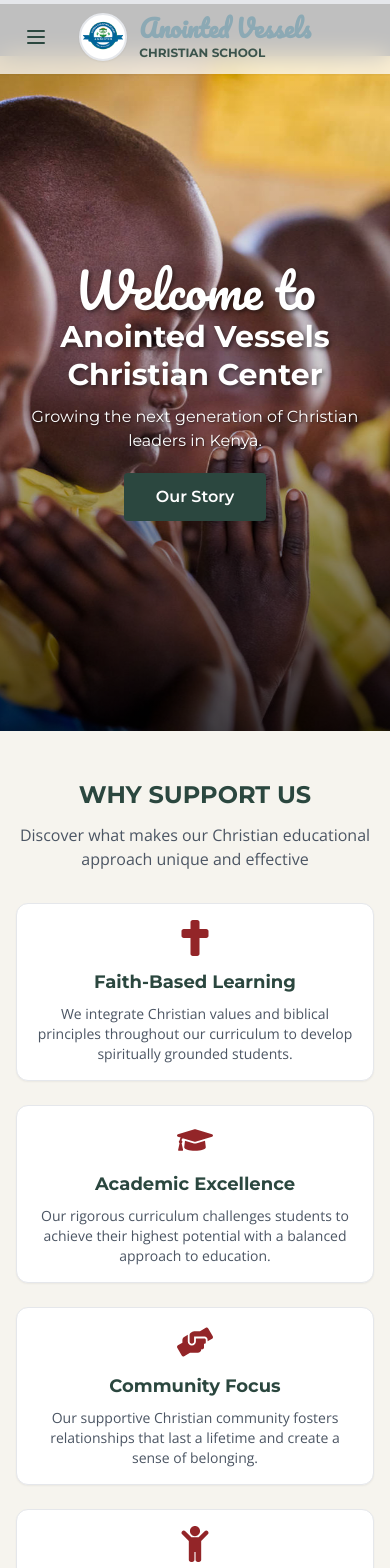
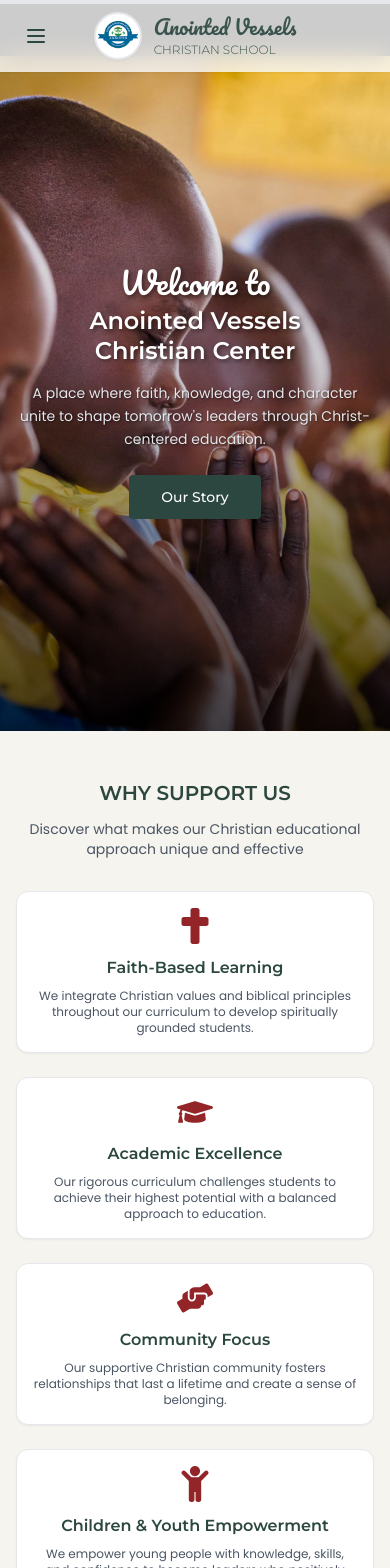
Before and after one commit to WatchDog386/anointed, a React (Vite) app: page / in a window 390 px wide. Shown: the top 1568 px of the page. Built offline with nearby package versions, Linux system fonts and the light colour scheme.

Commit message:
updated hero.jsx,navbar.jsx

```diff
--- a/src/components/Hero.jsx
+++ b/src/components/Hero.jsx
@@ -130,8 +130,7 @@ const Hero = () => {
         `}</style>
       </Helmet>
 
-      {/* === HERO SECTION - Updated for mobile centering and desktop bottom-left === */}
-      {/* items-center on small screens, md:items-end on medium screens and up */}
+      {/* === HERO SECTION - Reduced font sizes and unbolded text === */}
       <section className="relative w-full min-h-[80vh] flex items-center md:items-end justify-start text-white overflow-hidden">
         {heroImages.map((img, idx) => (
           <motion.div
@@ -150,59 +149,53 @@ const Hero = () => {
         ))}
         <div className="absolute inset-0 z-10 bg-gradient-to-b from-transparent via-black/20 to-black/70"></div>
 
-        {/* Text container:
-          - Default (mobile/tablet): text-center, mx-auto (centered)
-          - Medium screen (md:): text-left, md:mx-0 (bottom-left alignment)
-          - Note: Added md:pb-20 for bottom padding on desktop alignment.
-        */}
+        {/* Text container */}
         <div className="relative z-20 w-full px-4 sm:px-8 md:px-12 lg:px-16 py-12 md:py-0 pb-12 sm:pb-16 md:pb-20 lg:pb-24 max-w-4xl text-center mx-auto md:text-left md:mx-0">
           <motion.div
             initial="hidden"
             animate="visible"
             variants={staggerContainer}
-            className="space-y-1 sm:space-y-2 md:space-y-3"
+            className="space-y-2 sm:space-y-3 md:space-y-4"
           >
-            {/* Welcome to text - Large script font, non-bold weight */}
+            {/* Welcome to text - Reduced size and unbolded */}
             <motion.h1
               variants={fadeIn}
-              className="text-5xl sm:text-6xl md:text-7xl lg:text-8xl xl:text-9xl font-normal leading-[1] text-white select-none font-script"
+              className="text-3xl sm:text-4xl md:text-5xl lg:text-6xl font-normal leading-[1] text-white select-none font-script"
               style={{
                 textShadow: '2px 2px 4px rgba(0,0,0,0.5)',
-                // Custom style to ensure it's not bold if font-normal isn't enough
                 fontWeight: '400'
               }}
             >
               Welcome to
             </motion.h1>
 
-            {/* School name - Bold Montserrat font */}
+            {/* School name - Reduced size and unbolded */}
             <motion.h2
               variants={fadeIn}
-              className="text-3xl sm:text-4xl md:text-5xl lg:text-6xl xl:text-7xl font-bold font-montserrat leading-tight text-white select-none"
+              className="text-2xl sm:text-3xl md:text-4xl lg:text-5xl font-semibold font-montserrat leading-tight text-white select-none"
               style={{
                 textShadow: '2px 2px 4px rgba(0,0,0,0.5)',
-                fontWeight: '700'
+                fontWeight: '600'
               }}
             >
               Anointed Vessels <br />
               Christian Center
             </motion.h2>
 
-            {/* Sub-description - Regular weight text, no bold applied */}
+            {/* Sub-description - Reduced size and unbolded */}
             <motion.p
               variants={fadeIn}
-              className="text-base sm:text-lg md:text-xl font-normal font-montserrat text-white pt-2 sm:pt-3 md:pt-4"
+              className="text-sm sm:text-base md:text-lg font-normal font-poppins text-gray-200 pt-2 sm:pt-3 md:pt-4 leading-relaxed"
               style={{ textShadow: '1px 1px 2px rgba(0,0,0,0.5)' }}
             >
-              Growing the next generation of Christian leaders in Kenya.
+              A place where faith, knowledge, and character unite to shape tomorrow's leaders through Christ-centered education.
             </motion.p>
 
-
-            <motion.div variants={fadeIn} className="pt-4 sm:pt-6 md:pt-8">
+            <motion.div variants={fadeIn} className="pt-4 sm:pt-5 md:pt-6">
               <button
                 onClick={() => navigate("/about/our-story")}
-                className="cta-button bg-accent hover:bg-accent/90 text-white font-bold py-2 px-6 sm:py-3 sm:px-8 rounded-lg transition-all duration-300 font-montserrat text-base sm:text-lg"
-                style={{ fontWeight: '600' }}
+                className="cta-button bg-accent hover:bg-accent/90 text-white font-semibold py-2 px-6 sm:py-2.5 sm:px-7 rounded-lg transition-all duration-300 font-montserrat text-sm sm:text-base"
+                style={{ fontWeight: '500' }}
               >
                 Our Story
               </button>
@@ -210,8 +203,6 @@ const Hero = () => {
           </motion.div>
         </div>
       </section>
-
-      {/* --- */}
 
       {/* === WHY SUPPORT US === */}
       <section className="w-full py-12 sm:py-16 bg-light">
@@ -223,10 +214,10 @@ const Hero = () => {
             viewport={{ once: true, margin: "-100px" }}
             variants={fadeIn}
           >
-            <h2 className="text-2xl sm:text-3xl font-bold text-primary font-montserrat mb-3 sm:mb-4">
+            <h2 className="text-xl sm:text-2xl md:text-3xl font-semibold text-primary font-montserrat mb-3 sm:mb-4">
               WHY SUPPORT US
             </h2>
-            <p className="text-base sm:text-lg text-gray-600 max-w-2xl mx-auto font-sans">
+            <p className="text-sm sm:text-base text-gray-600 max-w-2xl mx-auto font-poppins font-normal">
               Discover what makes our Christian educational approach unique and effective
             </p>
           </motion.div>
@@ -245,10 +236,10 @@ const Hero = () => {
                 variants={fadeIn}
               >
                 <div className="mb-3 flex justify-center">{feature.icon}</div>
-                <h3 className="text-lg sm:text-xl font-bold text-primary font-montserrat mb-2 sm:mb-3">
+                <h3 className="text-base sm:text-lg font-semibold text-primary font-montserrat mb-2 sm:mb-3">
                   {feature.title}
                 </h3>
-                <p className="text-gray-600 text-sm font-sans">
+                <p className="text-gray-600 text-xs sm:text-sm font-poppins font-normal">
                   {feature.description}
                 </p>
               </motion.div>
@@ -256,8 +247,6 @@ const Hero = () => {
           </motion.div>
         </div>
       </section>
-
-      {/* --- */}
 
       {/* === CTA CARDS SECTION === */}
       <section className="w-full py-0">
@@ -277,18 +266,18 @@ const Hero = () => {
                   idx === 1 ? "bg-primary bg-opacity-90" : "bg-black bg-opacity-50"
                 }`}
               >
-                <h3 className="text-xl sm:text-2xl font-bold mb-3 sm:mb-4 text-center font-montserrat">
+                <h3 className="text-lg sm:text-xl font-semibold mb-3 sm:mb-4 text-center font-montserrat">
                   {cta.title}
                 </h3>
                 {cta.description && (
-                  <p className="text-xs sm:text-sm mb-3 sm:mb-4 text-center max-w-xs font-sans">
+                  <p className="text-xs sm:text-sm mb-3 sm:mb-4 text-center max-w-xs font-poppins font-normal">
                     {cta.description}
                   </p>
                 )}
                 {cta.buttonText && (
                   <button
                     onClick={cta.onClick}
-                    className="bg-white text-secondary font-semibold py-2 px-4 sm:py-2 sm:px-6 rounded-full hover:bg-accent hover:text-white transition-all duration-300 font-montserrat text-sm sm:text-base"
+                    className="bg-white text-secondary font-medium py-2 px-4 sm:py-2 sm:px-6 rounded-full hover:bg-accent hover:text-white transition-all duration-300 font-montserrat text-sm sm:text-base"
                   >
                     {cta.buttonText}
                   </button>
@@ -304,8 +293,6 @@ const Hero = () => {
         </div>
       </section>
 
-      {/* --- */}
-
       {/* === MISSION SECTION === */}
       <section className="w-full py-8 sm:py-12 bg-light">
         <div className="container mx-auto px-4 sm:px-6 lg:px-8">
@@ -313,16 +300,16 @@ const Hero = () => {
             {missionSections.map((section, idx) => (
               <div key={idx} className="text-center p-4 sm:p-6">
                 <div className="mb-3 sm:mb-4 flex justify-center">{section.icon}</div>
-                <h3 className="text-lg sm:text-xl font-bold text-primary font-montserrat mb-2 sm:mb-3">
+                <h3 className="text-base sm:text-lg font-semibold text-primary font-montserrat mb-2 sm:mb-3">
                   {section.title}
                 </h3>
-                <p className="text-gray-600 text-sm font-sans">{section.description}</p>
+                <p className="text-gray-600 text-xs sm:text-sm font-poppins font-normal">{section.description}</p>
               </div>
             ))}
           </div>
 
           <div className="text-center mb-8 sm:mb-12 max-w-4xl mx-auto">
-            <p className="text-sm sm:text-base md:text-lg text-gray-700 font-sans">
+            <p className="text-xs sm:text-sm md:text-base text-gray-700 font-poppins font-normal">
               Anointed Vessels Christian School (AVCS) is a Christian boarding school in Kenya. AVCS was established following the HIV/AIDS crisis when our founders received God's call to serve vulnerable and orphaned children. By offering love, nourishment, and a Christian education, we are growing faithful leaders who will carry His message throughout the world.
             </p>
           </div>
--- a/src/components/Navbar.jsx
+++ b/src/components/Navbar.jsx
@@ -60,7 +60,7 @@ export default function Navbar() {
           {isMobile ? (
             <>
               <button
-                className="w-full flex justify-between items-center px-3 py-2.5 font-medium text-primary text-left hover:bg-light/50 rounded-lg transition-all duration-200"
+                className="w-full flex justify-between items-center px-3 py-2.5 font-normal text-primary text-left hover:bg-accent/10 hover:text-accent rounded-lg transition-all duration-200"
                 onClick={() => setOpenSubmenu(isSubmenuOpen ? null : item.id)}
                 aria-expanded={isSubmenuOpen}
               >
@@ -89,8 +89,8 @@ export default function Navbar() {
                       className={({ isActive }) =>
                         `block px-3 py-2 text-xs font-poppins rounded-lg transition-all duration-200 ${
                           isActive
-                            ? "text-secondary bg-light/50"
-                            : "text-gray-700 hover:text-accent hover:bg-light/30"
+                            ? "text-secondary bg-accent/10"
+                            : "text-gray-700 hover:text-accent hover:bg-accent/5"
                         }`
                       }
                       onClick={() => {
@@ -106,11 +106,11 @@ export default function Navbar() {
             </>
           ) : (
             <>
-              <button className="relative px-3 py-2 font-medium text-primary hover:text-accent flex items-center gap-1 transition-all duration-200 group-hover:bg-light/50 rounded-lg whitespace-nowrap">
+              <button className="relative px-3 py-2 font-normal text-primary hover:text-accent flex items-center gap-1 transition-all duration-200 group-hover:bg-accent/10 rounded-lg whitespace-nowrap">
                 <span className="text-sm font-poppins">{item.label}</span>
                 <svg
                   xmlns="http://www.w3.org/2000/svg"
-                  className="h-3 w-3 mt-0.5 transition-transform duration-200 group-hover:rotate-180"
+                  className="h-3 w-3 transition-transform duration-200 group-hover:rotate-180"
                   viewBox="0 0 20 20"
                   fill="currentColor"
                 >
@@ -122,8 +122,8 @@ export default function Navbar() {
                 </svg>
               </button>
 
-              {/* Desktop Dropdown */}
-              <div className="absolute left-0 mt-1 w-56 shadow-lg bg-white/85 backdrop-blur-md border border-gray-200 opacity-0 invisible group-hover:opacity-100 group-hover:visible transition-all duration-200 z-50 transform translate-y-2 group-hover:translate-y-0 rounded-none">
+              {/* Desktop Dropdown - Very sharp corners */}
+              <div className="absolute left-0 mt-1 w-56 shadow-lg bg-white/95 backdrop-blur-md border border-gray-200 border-t-2 border-t-accent opacity-0 invisible group-hover:opacity-100 group-hover:visible transition-all duration-200 z-50 transform translate-y-2 group-hover:translate-y-0 rounded-none">
                 {item.submenu.map((subItem) => (
                   <NavLink
                     key={subItem.id}
@@ -131,8 +131,8 @@ export default function Navbar() {
                     className={({ isActive }) =>
                       `block px-4 py-2.5 text-sm font-poppins transition-all duration-200 border-b border-gray-100 last:border-b-0 ${
                         isActive
-                          ? "bg-light/60 text-secondary"
-                          : "text-gray-700 hover:bg-gray-50/70 hover:text-accent"
+                          ? "bg-accent/10 text-secondary"
+                          : "text-gray-700 hover:bg-accent/5 hover:text-accent"
                       }`
                     }
                     onClick={() => setIsOpen(false)}
@@ -151,8 +151,8 @@ export default function Navbar() {
       <NavLink
         to={item.route}
         className={({ isActive }) =>
-          `relative px-3 py-2 font-medium text-sm font-poppins rounded-lg transition-all duration-200 hover:bg-light/50 whitespace-nowrap ${
-            isActive ? "text-secondary" : "text-primary hover:text-accent"
+          `relative px-3 py-2 font-normal text-sm font-poppins rounded-lg transition-all duration-200 hover:bg-accent/10 hover:text-accent whitespace-nowrap ${
+            isActive ? "text-secondary" : "text-primary"
           }`
         }
         onClick={() => setIsOpen(false)}
@@ -165,22 +165,25 @@ export default function Navbar() {
   return (
     <>
       <style>{`
-        @import url('https://fonts.googleapis.com/css2?family=Pacifico&family=Montserrat:wght@400;500;600;700&family=Poppins:wght@400;500;600&display=swap');
-        .font-script { font-family: 'Pacifico', cursive; }
+        @import url('https://fonts.googleapis.com/css2?family=Pacifico&family=Montserrat:wght@300;400;500;600&family=Poppins:wght@300;400;500&display=swap');
+        .font-script {
+          font-family: 'Pacifico', cursive;
+          font-weight: 400;
+        }
         .font-montserrat { font-family: 'Montserrat', sans-serif; }
         .font-poppins { font-family: 'Poppins', sans-serif; }
       `}</style>
 
       <nav
         ref={navRef}
-        className="fixed top-0 left-0 w-full z-[999] bg-white/75 backdrop-blur-md shadow-sm font-montserrat"
+        className="fixed top-0 left-0 w-full z-[999] bg-white/80 backdrop-blur-md shadow-sm font-montserrat"
       >
         <div className="max-w-7xl mx-auto px-4 py-3 sm:py-4">
           {/* Main navigation container */}
           <div className="flex items-center justify-between relative">
             {/* Mobile menu button - Left side on mobile */}
             <button
-              className="lg:hidden p-2 text-primary hover:bg-light/50 rounded-lg transition-all duration-200"
+              className="lg:hidden p-2 text-primary hover:bg-accent/10 hover:text-accent rounded-lg transition-all duration-200"
               onClick={() => setIsOpen(!isOpen)}
               aria-label={isOpen ? "Close menu" : "Open menu"}
             >
@@ -197,17 +200,21 @@ export default function Navbar() {
                     className="w-10 h-10 sm:w-11 sm:h-11 object-contain"
                   />
                 </div>
-                <span className="text-sm sm:text-base font-bold leading-tight">
-                  <span className="font-script text-2xl sm:text-2xl md:text-3xl text-accent font-bold">Anointed Vessels</span>
+                <span className="text-sm sm:text-base leading-tight">
+                  <span className="font-script text-xl sm:text-2xl md:text-2xl text-primary/90 font-normal">
+                    Anointed Vessels
+                  </span>
                   <br />
-                  <span className="font-montserrat text-xs sm:text-sm md:text-base text-primary/90">CHRISTIAN SCHOOL</span>
+                  <span className="font-montserrat text-xs sm:text-sm md:text-base text-primary/90 font-light uppercase">
+                    CHRISTIAN SCHOOL
+                  </span>
                 </span>
               </NavLink>
             </div>
 
             {/* Desktop Menu - Right aligned on desktop with even spacing */}
             <div className="hidden lg:flex items-center justify-end flex-1">
-              <div className="flex items-center gap-6 xl:gap-8 text-sm font-medium mr-8">
+              <div className="flex items-center gap-6 xl:gap-8 text-sm font-normal mr-8">
                 {menuItems.map((item) => (
                   <NavItem key={item.id} item={item} isMobile={false} />
                 ))}
@@ -218,7 +225,7 @@ export default function Navbar() {
             <div className="hidden lg:block">
               <NavLink
                 to="/ChildSponsorship"
-                className="px-6 py-2.5 text-sm rounded-full font-bold text-white bg-secondary hover:bg-accent transition-all duration-300 hover:-translate-y-0.5 shadow-md font-montserrat whitespace-nowrap"
+                className="px-6 py-2.5 text-sm rounded-full font-normal text-white bg-secondary hover:bg-accent transition-all duration-300 hover:-translate-y-0.5 shadow-md font-montserrat whitespace-nowrap"
                 onClick={() => setIsOpen(false)}
               >
                 Donate
@@ -250,7 +257,7 @@ export default function Navbar() {
                     height: { duration: 0.2, ease: [0.16, 1, 0.3, 1] },
                   },
                 }}
-                className="lg:hidden overflow-hidden bg-white/85 backdrop-blur-md border-t border-gray-200 mt-3"
+                className="lg:hidden overflow-hidden bg-white/95 backdrop-blur-md border-t border-gray-200 mt-3"
               >
                 <div className="flex flex-col gap-1 pb-4 pt-4 px-4">
                   {menuItems.map((item) => (
@@ -261,7 +268,7 @@ export default function Navbar() {
                   <div className="pt-3">
                     <NavLink
                       to="/ChildSponsorship"
-                      className="block w-full text-center bg-secondary hover:bg-accent text-white py-3 rounded-lg font-bold text-sm transition-all duration-300 font-montserrat"
+                      className="block w-full text-center bg-secondary hover:bg-accent text-white py-3 rounded-lg font-normal text-sm transition-all duration-300 font-montserrat"
                       onClick={() => setIsOpen(false)}
                     >
                       Donate
```
